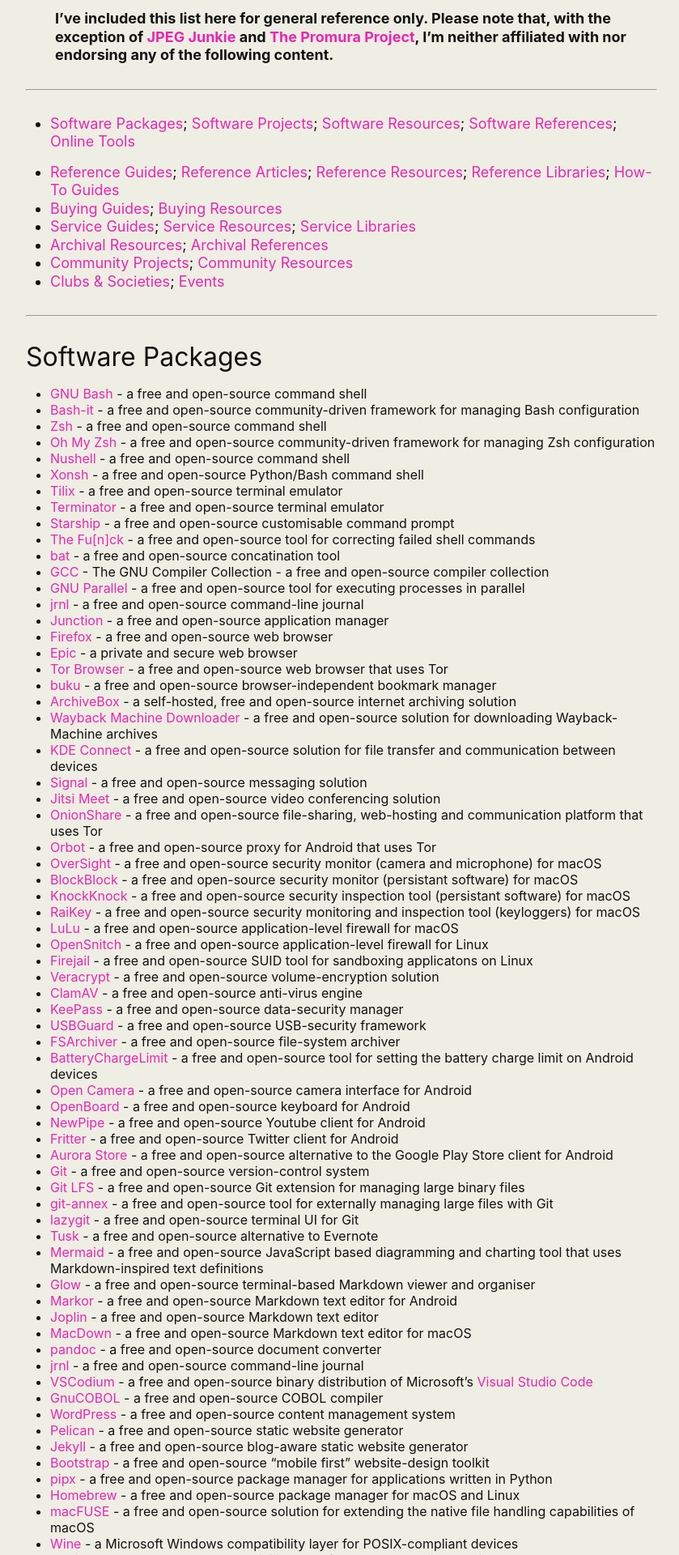
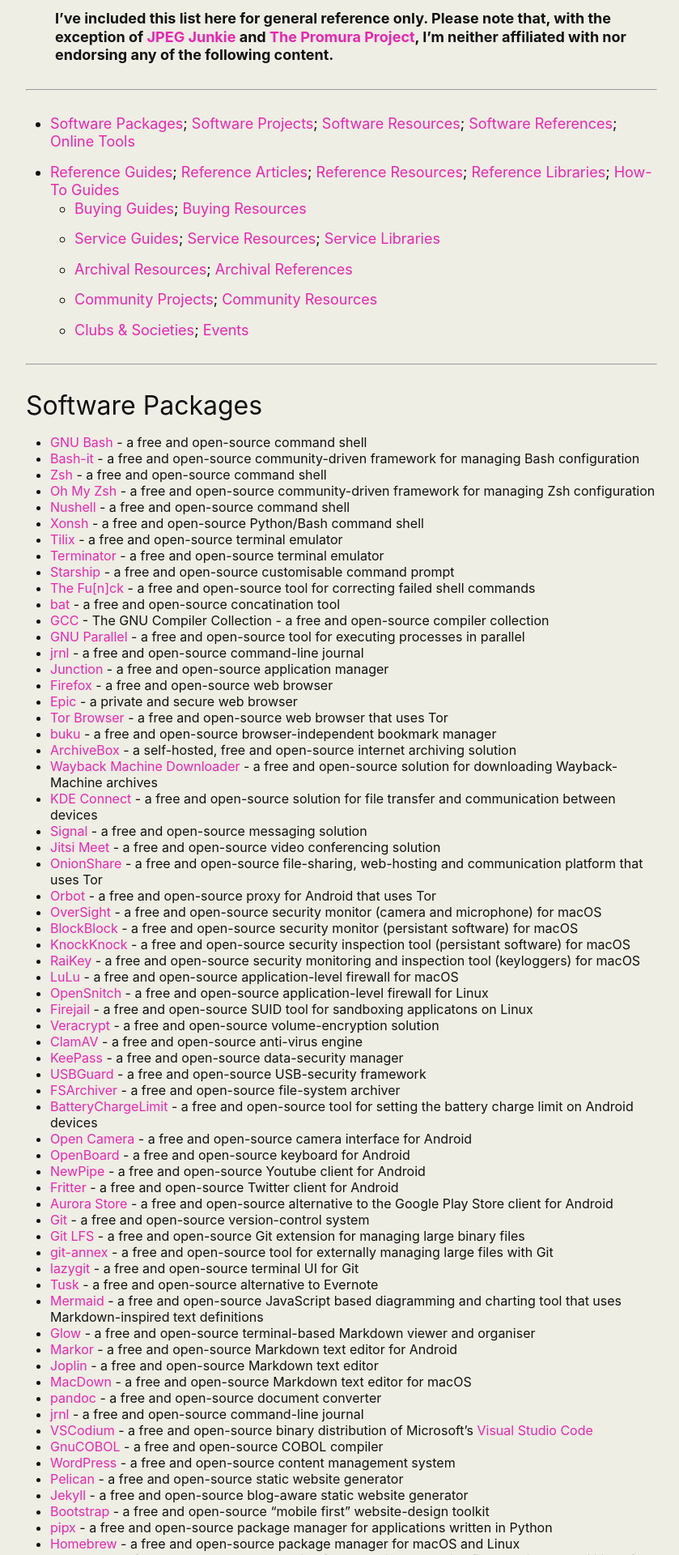
Before and after one commit to martbetz/martbetz.github.io, a Jekyll site: the page built from useful-links.html, in a window 1280 px wide. Shown: the part 322-2242 px from the top of the page at 81% size, without its empty margins (218-1057 px from the left). Built offline with Jekyll 4.4.1, drawn with Linux system fonts in a browser that asks for light colours.

Commit message:
Update useful-links.html

```diff
--- a/useful-links.html
+++ b/useful-links.html
@@ -63,10 +63,19 @@
 </ul>
 <ul>
 <li><a href="#reference-guides">Reference Guides</a>; <a href="#reference-articles">Reference Articles</a>; <a href="#reference-resources">Reference Resources</a>; <a href="#reference-libraries">Reference Libraries</a>; <a href="#how-to-guides">How-To Guides</a></li>
+<ul>
 <li><a href="#buying-guides">Buying Guides</a>; <a href="#buying-resources">Buying Resources</a></li>
+</ul>
+<ul>
 <li><a href="#service-guides">Service Guides</a>; <a href="#service-resources">Service Resources</a>; <a href="#service-libraries">Service Libraries</a></li>
+</ul>
+<ul>
 <li><a href="#archival-resources">Archival Resources</a>; <a href="#archival-references">Archival References</a></li>
+</ul>
+<ul>
 <li><a href="#community-projects">Community Projects</a>; <a href="#community-resources">Community Resources</a></li>
+</ul>
+<ul>
 <li><a href="#clubs-and-societies">Clubs & Societies</a>; <a href="#events">Events</a></li>
 </ul>
 </h5>
```
